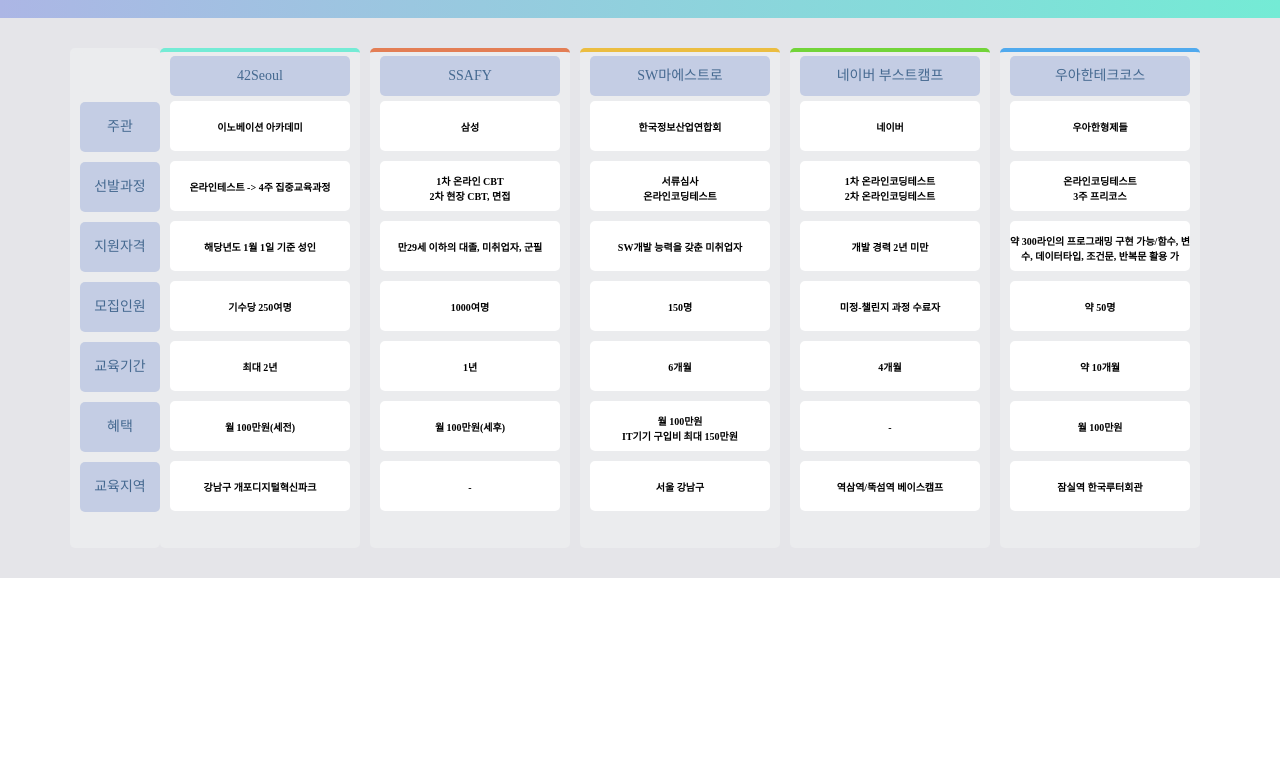
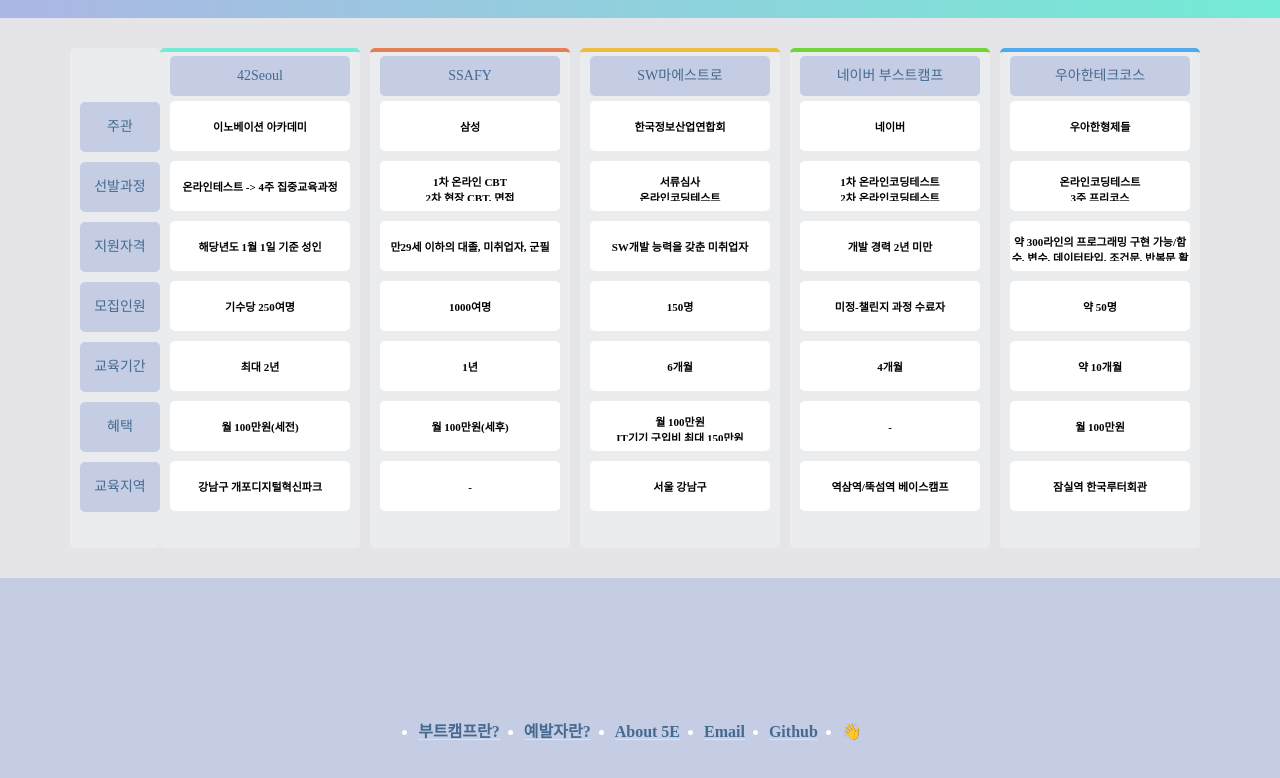
Before and after one commit to hidaehyunlee/MeterialUI_tutorial, a React (Create React App) app: page / in a window 1280 px wide. Shown: the part 632-1410 px from the top of the page. Before the commit the page ends 1210 px from the top, so only its background shows below. Built offline with nearby package versions, Linux system fonts and the light colour scheme; a web font is replaced by a local one.

Commit message:
Add Footer

```diff
--- a/src/App.js
+++ b/src/App.js
@@ -4,6 +4,7 @@
 import Jumbotron from './components/Jumbotron'
 import HorizontalTimeline from './components/HorizontalTimeline'
 import Table from './components/Table'
+import Footer from './components/Footer'
 
 class App extends Component {
 	render() {
@@ -13,6 +14,7 @@
 			{/* <CustomizedTimeline></CustomizedTimeline> */}
 			<HorizontalTimeline></HorizontalTimeline>
 			<Table></Table>
+			<Footer></Footer>
 		</div>
 	  );
 	}
--- /dev/null
+++ b/src/components/Footer.js
@@ -0,0 +1,20 @@
+import React from 'react';
+import '../styles/Footer.css'
+
+export default function Footer(props) {
+
+	return (
+		<div className="footer">
+			<ul>
+				<li><a href="#">부트캠프란?</a></li>
+				<li><a href="#">예발자란?</a></li>
+				<li><a href="#">About 5E</a></li>
+				<li><a href="#">Email</a></li>
+				<li><a href="#">Github</a></li>
+				<li>
+				<p>👋</p>
+				</li>
+			</ul>
+		</div>
+	);
+  }
--- a/src/components/HorizontalTimeline.js
+++ b/src/components/HorizontalTimeline.js
@@ -1,7 +1,6 @@
 import React from 'react';
 import '../styles/HorizontalTimeline.css';
 
-import TimelineOppositeContent from '@material-ui/lab/TimelineOppositeContent';
 
 export default function HorizontalTimeline() {
 
--- /dev/null
+++ b/src/styles/Footer.css
@@ -0,0 +1,52 @@
+.footer {
+	display: flex;
+	height: 40vh;
+	width: 100%;
+	background-color: #c4cde4;
+	line-height: 1.3;
+	font-family: Menlo, monospace;
+}
+
+
+
+.footer ul {
+	display: inline-grid;
+	grid-auto-flow: row;
+	grid-gap: 24px;
+	justify-items: center;
+	margin: auto;
+  }
+
+  @media (min-width: 500px) {
+	.footer ul {
+	  grid-auto-flow: column;
+	}
+  }
+
+  .footer a {
+	color: #456990;
+	text-decoration: none;
+	box-shadow: inset 0 -1px 0 hsla(0, 0%, 100%, 0.4);
+  }
+
+  .footer a:hover {
+	box-shadow: inset 0 -1.2em 0 hsla(0, 0%, 100%, 0.4);
+  }
+
+
+  .footer li p:hover {
+	animation: wave-animation 0.3s infinite;
+  }
+
+  @keyframes wave-animation {
+	0%,
+	100% {
+	  transform: rotate(0deg);
+	}
+	25% {
+	  transform: rotate(20deg);
+	}
+	75% {
+	  transform: rotate(-15deg);
+	}
+  }
--- a/src/styles/Table.css
+++ b/src/styles/Table.css
@@ -90,7 +90,7 @@
 }
 
 .col .item p {
-	font-size: 10px;
+	font-size: 11px;
 	overflow: auto;
 	margin: 13px 0 10px
 }
```
